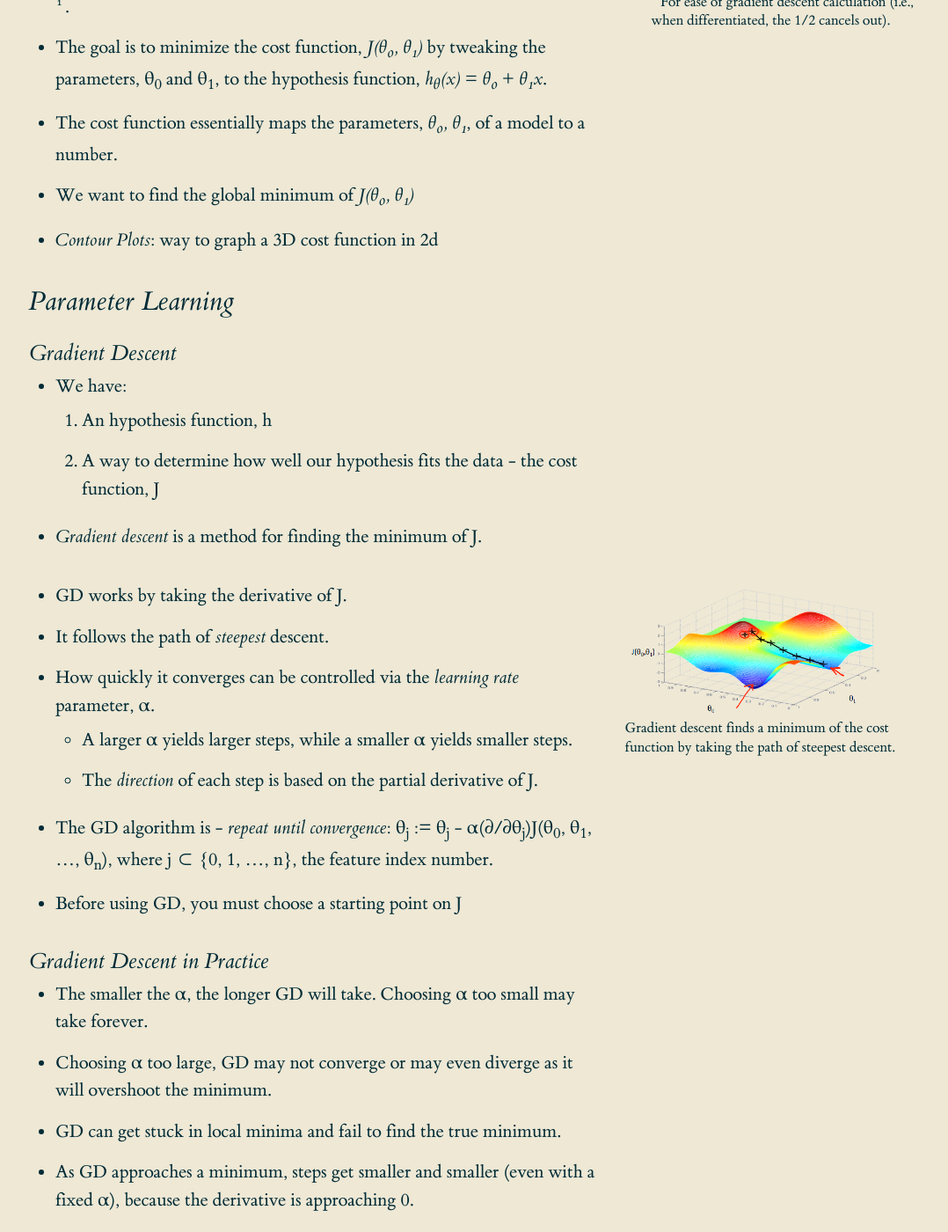
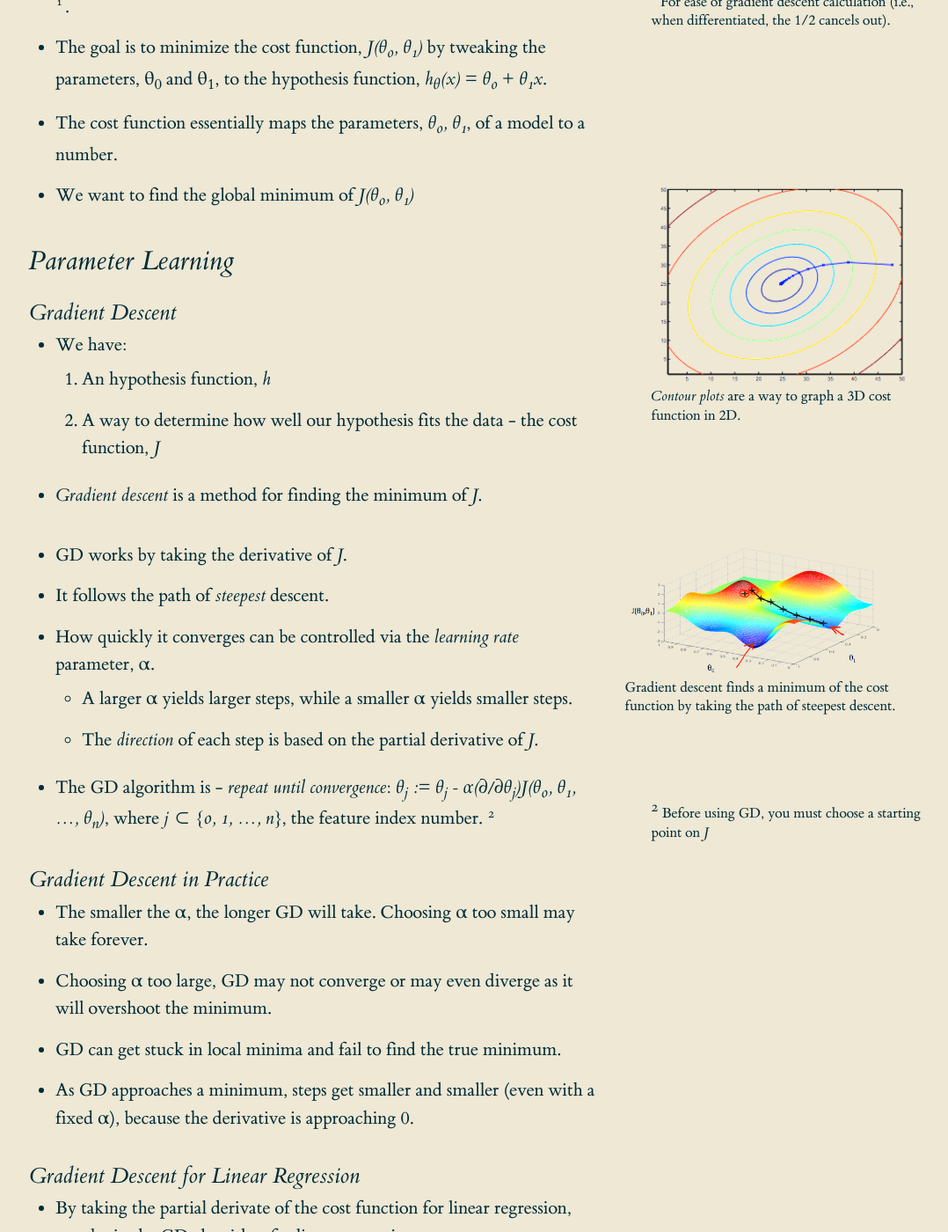
Before and after one commit to dempe/dempe.github.io, a Jekyll site: the page built from _posts/2017-11-23-machine-learning-notes.md, in a window 1280 px wide and 1400 px high, scrolled down 2074 px. Shown: the whole window at 88% size, without its empty margins (127-1205 px from the left). Built offline with Jekyll 4.4.1, drawn with Linux system fonts in a browser that asks for light colours; some of the changed lines change nothing that is shown.

Commit message:
Add sidenote and contour plot image

```diff
--- a/_posts/2017-11-23-machine-learning-notes.md
+++ b/_posts/2017-11-23-machine-learning-notes.md
@@ -61,15 +61,20 @@ The following are my class notes for Andrew Ng's [machine learning course](https
   - The goal is to minimize the cost function, _J(θ<sub>0</sub>, θ<sub>1</sub>)_ by tweaking the parameters, θ<sub>0</sub> and θ<sub>1</sub>, to the hypothesis function, _h<sub>θ</sub>(x) = θ<sub>0</sub> + θ<sub>1</sub>x_.
   - The cost function essentially maps the parameters, _θ<sub>0</sub>, θ<sub>1</sub>_, of a model to a number.
   - We want to find the global minimum of _J(θ<sub>0</sub>, θ<sub>1</sub>)_
-  - _Contour Plots_: way to graph a 3D cost function in 2d
+  {%
+     include margin_note_with_image.html
+     note='_Contour plots_ are a way to graph a 3D cost function in 2D.'
+     src='/img/contour_plot.png'
+     alt='Image of a contour plot.'
+  %}
 
 ## Parameter Learning
 
 ### Gradient Descent
   - We have:
-    1. An hypothesis function, h
-    2. A way to determine how well our hypothesis fits the data - the cost function, J
-  - _Gradient descent_ is a method for finding the minimum of J.
+    1. An hypothesis function, _h_
+    2. A way to determine how well our hypothesis fits the data - the cost function, _J_
+  - _Gradient descent_ is a method for finding the minimum of _J_.
 
   {%
      include margin_note_with_image.html
@@ -78,13 +83,16 @@ The following are my class notes for Andrew Ng's [machine learning course](https
      alt='Image of gradient descent in action.'
   %}
 
-  - GD works by taking the derivative of J.
+  - GD works by taking the derivative of _J_.
   - It follows the path of _steepest_ descent.
   - How quickly it converges can be controlled via the _learning rate_ parameter, α.
     - A larger α yields larger steps, while a smaller α yields smaller steps.
-    - The _direction_ of each step is based on the partial derivative of J.
-  - The GD algorithm is - _repeat until convergence_: θ<sub>j</sub> := θ<sub>j</sub> - α(∂/∂θ<sub>j</sub>)J(θ<sub>0</sub>, θ<sub>1</sub>, ..., θ<sub>n</sub>), where j ⊂ {0, 1, ..., n}, the feature index number.
-  - Before using GD, you must choose a starting point on J
+    - The _direction_ of each step is based on the partial derivative of _J_.
+  - The GD algorithm is - _repeat until convergence_: _θ<sub>j</sub> := θ<sub>j</sub> - α(∂/∂θ<sub>j</sub>)J(θ<sub>0</sub>, θ<sub>1</sub>, ..., θ<sub>n</sub>)_, where _j ⊂ {0, 1, ..., n}_, the feature index number.
+  {% include side_note.html
+     id="gd2"
+     note="Before using GD, you must choose a starting point on _J_"
+  %}
 
 ### Gradient Descent in Practice
   - The smaller the α, the longer GD will take. Choosing α too small may take forever.
```
Also changed, not shown: img/contour_plot.png (added).
